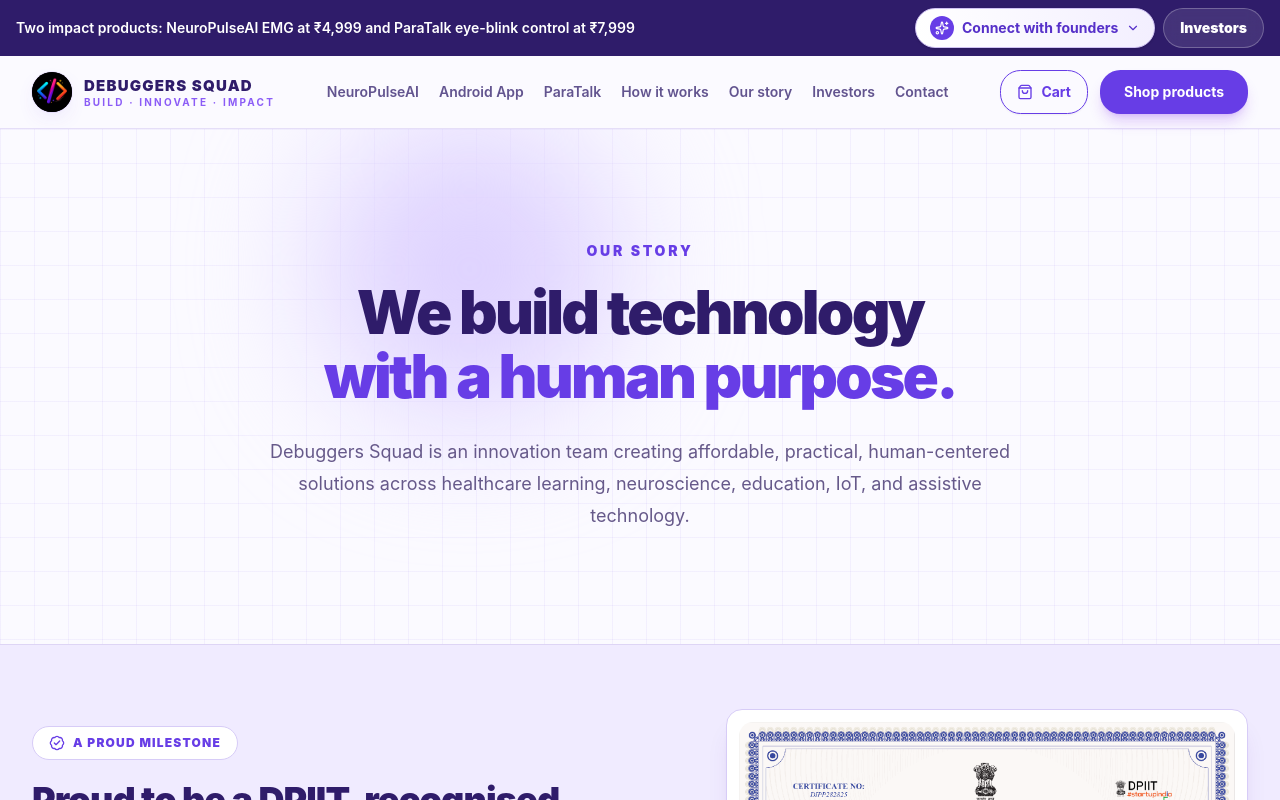
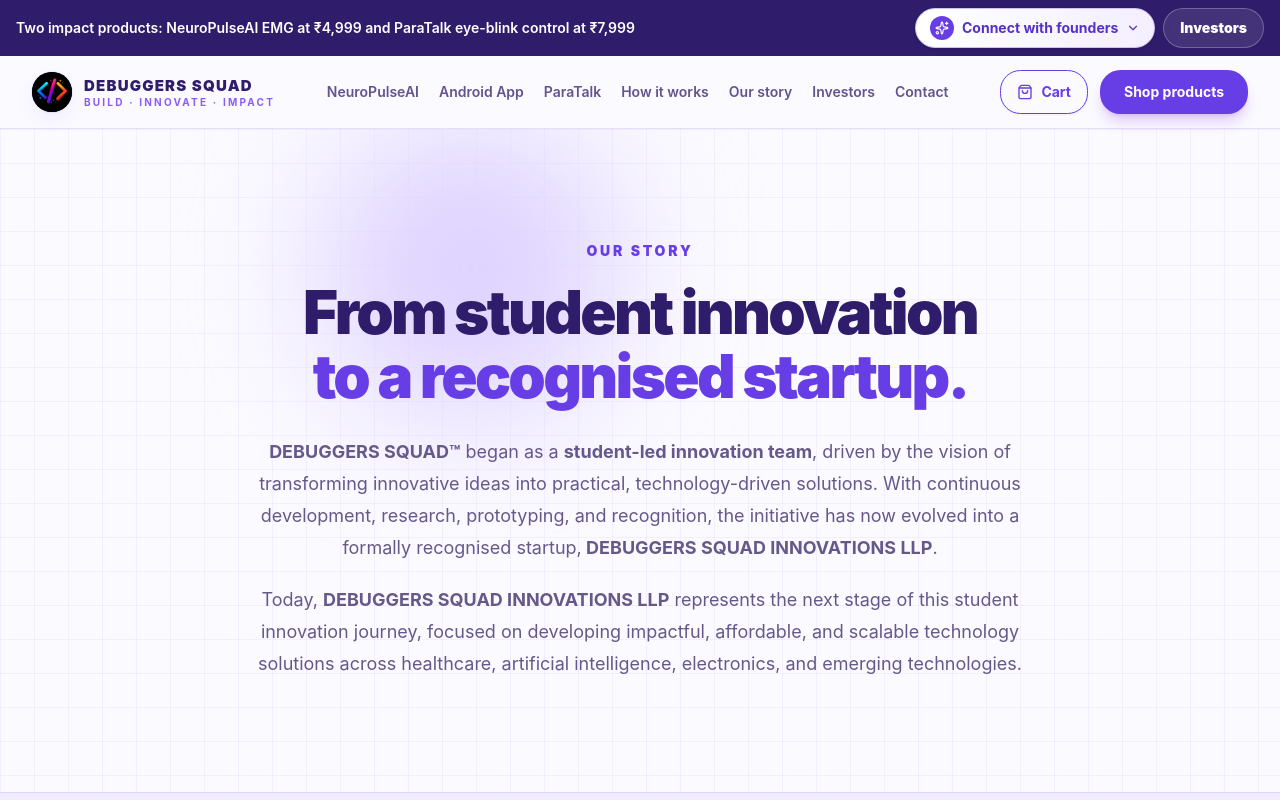
Before and after one commit to adityaIITG1/debuggers_squad_website, a Next.js app: page /about in a window 1280 px wide. Shown: the top 800 px of the page. Built offline with nearby package versions, Linux system fonts and the light colour scheme.

Commit message:
Tell the student innovation to startup founding story

```diff
--- a/src/app/about/page.tsx
+++ b/src/app/about/page.tsx
@@ -18,9 +18,9 @@ import { buttonVariants } from "@/components/ui/button";
 import { cn } from "@/lib/utils";
 
 export const metadata: Metadata = {
-  title: "About Debuggers Squad - Trust, Legal Status & Founders",
+  title: "Our Story: From Student Innovation to Recognised Startup",
   description:
-    "Debuggers Squad Innovations LLP is an incorporated Indian innovation venture founded by Aditya Kumar Singh, student at IIT Guwahati, with Prakriti Jaiswal as co-founder. Learn about NeuroPulseAI, LLPIN ADB-9474, trademark and copyright application status, Evolothon recognition, and the company's healthtech and neurotechnology roadmap.",
+    "Discover how Debuggers Squad grew from a student-led innovation team into Debuggers Squad Innovations LLP, a DPIIT-recognised startup in healthcare, AI and electronics.",
   alternates: {
     canonical: "https://www.debuggerssquad.com/about",
   },
@@ -76,13 +76,23 @@ export default function AboutPage() {
             Our story
           </p>
           <h1 className="mt-5 text-[40px] font-black leading-[1.06] tracking-[-0.045em] sm:text-6xl">
-            We build technology
-            <span className="block text-[#673de6]">with a human purpose.</span>
+            From student innovation
+            <span className="block text-[#673de6]">to a recognised startup.</span>
           </h1>
           <p className="mx-auto mt-7 max-w-3xl text-lg leading-8 text-[#66598a]">
-            Debuggers Squad is an innovation team creating affordable, practical,
-            human-centered solutions across healthcare learning, neuroscience,
-            education, IoT, and assistive technology.
+            <strong>DEBUGGERS SQUAD™</strong> began as a <strong>student-led
+            innovation team</strong>, driven by the vision of transforming
+            innovative ideas into practical, technology-driven solutions. With
+            continuous development, research, prototyping, and recognition, the
+            initiative has now evolved into a formally recognised startup,
+            <strong> DEBUGGERS SQUAD INNOVATIONS LLP</strong>.
+          </p>
+          <p className="mx-auto mt-5 max-w-3xl text-lg leading-8 text-[#66598a]">
+            Today, <strong>DEBUGGERS SQUAD INNOVATIONS LLP</strong> represents the
+            next stage of this student innovation journey, focused on developing
+            impactful, affordable, and scalable technology solutions across
+            healthcare, artificial intelligence, electronics, and emerging
+            technologies.
           </p>
         </div>
       </section>
```
